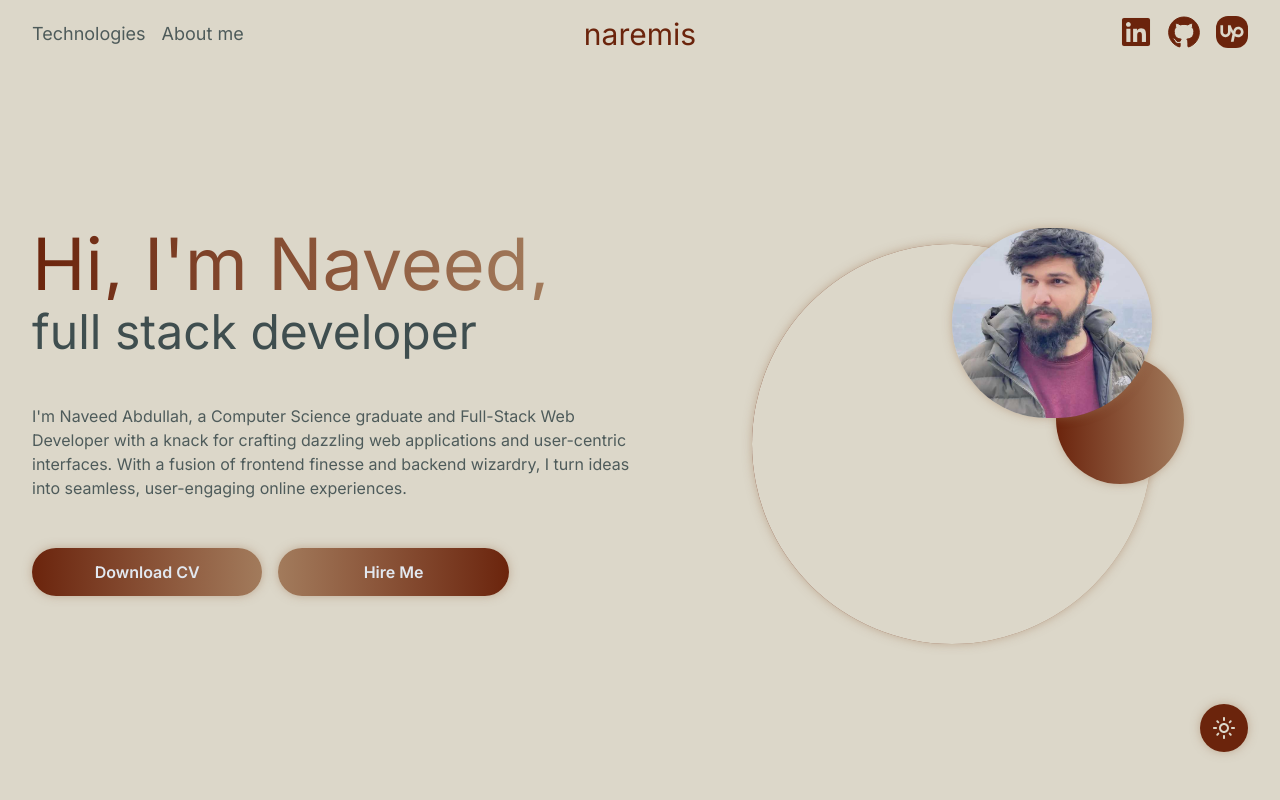
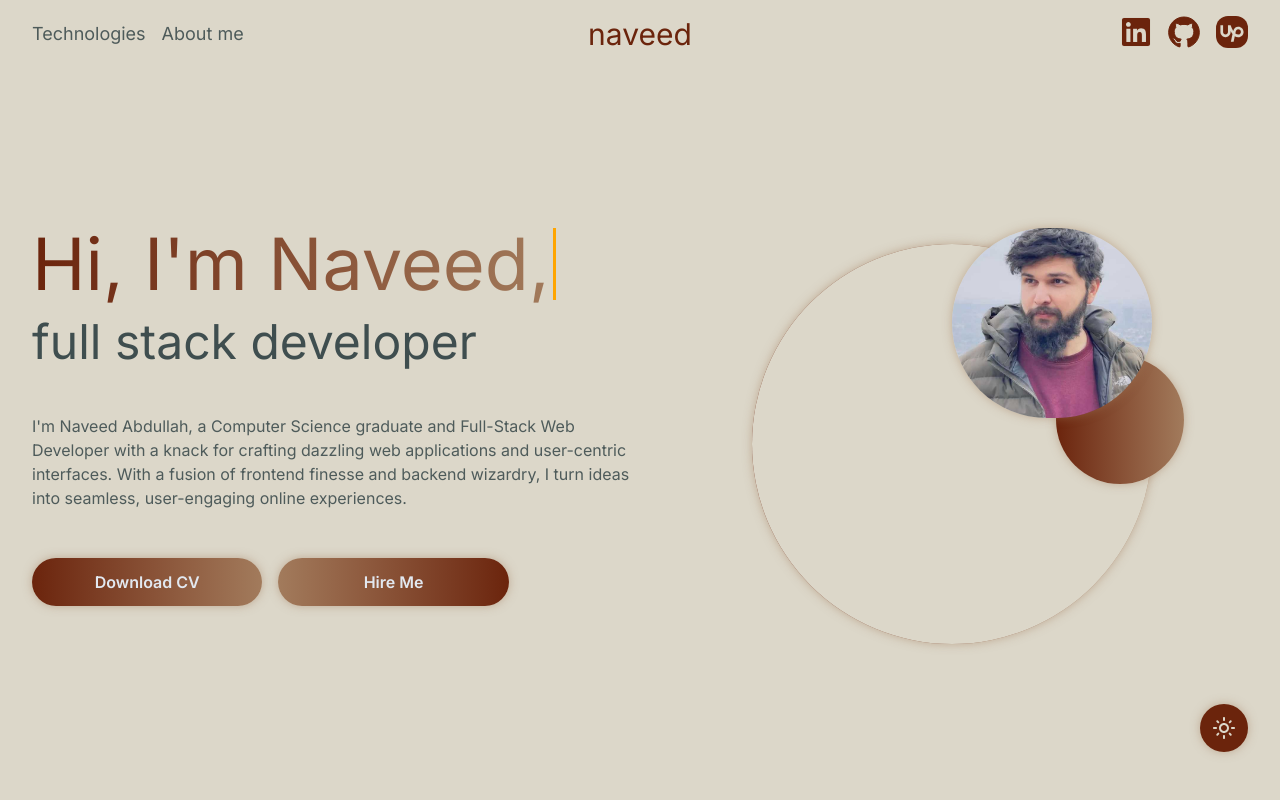
Before and after one commit to harrigit/New_Portfolio, a Next.js app: page / in a window 1280 px wide. Shown: the top 800 px of the page. Built offline with nearby package versions, Linux system fonts and the light colour scheme.

Commit message:
udpates to meta codes and some css

```diff
--- a/app/globals.css
+++ b/app/globals.css
@@ -64,3 +64,48 @@ svg {
 .upwork svg {
   @apply fill-primary stroke-primary;
 }
+
+
+
+@keyframes blinkCursor {
+  50% { border-color: transparent; }
+}
+
+.typewriter {
+  overflow: hidden;
+  border-right: 3px solid orange;
+  padding-right: 3px;
+  white-space: nowrap;
+  display: inline-block;
+  animation: blinkCursor 0.75s step-end infinite;
+}
+
+@keyframes fadeInUpLeft {
+  from {
+    opacity: 0;
+    transform: translate(120px, 120px); /* Adjust as needed */
+  }
+  to {
+    opacity: 1;
+    transform: translate(0, 0);
+  }
+}
+
+@keyframes fadeInUpRight {
+  from {
+    opacity: 0;
+    transform: translate(-120px, 120px); /* Adjust as needed */
+  }
+  to {
+    opacity: 1;
+    transform: translate(0, 0);
+  }
+}
+
+.fade-in-up-left {
+  animation: fadeInUpLeft 1s ease-out forwards;
+}
+
+.fade-in-up-right {
+  animation: fadeInUpRight 1s ease-out forwards;
+}
--- a/app/layout.tsx
+++ b/app/layout.tsx
@@ -25,6 +25,12 @@ export default function RootLayout({
 }) {
   return (
     <html lang='en'>
+      <Head>
+        <title>Naveed Abdullah | Software Engineer</title>
+        <meta name='description' content={metadata.description!} />
+        <meta property='og:title' content='Naveed Abdullah Portfolio Website' />
+        <meta property='og:description' content={metadata.description!} />
+      </Head>
       <body
         className={`${inter.variable} ${inter.className} antialiased bg-primary`}
       >
--- a/components/Header.tsx
+++ b/components/Header.tsx
@@ -8,7 +8,7 @@ function Header() {
   return (
     <nav className='mx-2 grid grid-cols-6 gap-y-4 py-4 bg-primary z-10 sm:mx-8 xl:mx-auto justify-between place-content-center align-text-top'>
       <div className='order-1  xl:order-2 col-span-3 xl:col-span-2 w-full flex justify-start xl:justify-center'>
-        <h1 className='text-3xl text-secondary'>naremis</h1>
+        <h1 className='text-3xl text-secondary'>naveed</h1>
       </div>
       <div className='order-2 xl:order-3 col-span-3 xl:col-span-2 '>
         <SocialLinks />
--- a/components/HeroSection.tsx
+++ b/components/HeroSection.tsx
@@ -1,10 +1,22 @@
-"use client";
+'use client';
 import { HERO_DESCRIPTION, SOCIAL_LINKS } from '@/assets/copy';
-import React from "react";
-import HeroBackdrop from "./HeroBackdrop";
+import React, { useEffect, useState } from 'react';
+import HeroBackdrop from './HeroBackdrop';
 import Image from 'next/image';
 
 function HeroSection() {
+  const [text, setText] = useState('');
+  const fullText = "I'm Naveed,";
+
+  useEffect(() => {
+    if (text.length < fullText.length) {
+      const timeoutId = setTimeout(() => {
+        setText(fullText.slice(0, text.length + 1));
+      }, 150);
+      return () => clearTimeout(timeoutId);
+    }
+  }, [text]);
+
   return (
     <div className='mt-8 mx-2 sm:mx-8 xl:mx-auto'>
       <div className='grid grid-cols-2 gap-4'>
@@ -12,7 +24,10 @@ function HeroSection() {
         <div className='space-y-12 z-10 my-24 lg:my-32 col-span-2 lg:col-span-1 order-2 lg:order-1'>
           <div>
             <div className='bg-clip-text text-transparent bg-gradient-to-r from-secondary to-accent text-7xl inline-block'>
-              <h1>{"Hi, I'm Naveed,"}</h1>
+              <h1 className='typewriter'>
+                {'Hi, '}
+                {text}
+              </h1>
             </div>
             <span className='mt-2 text-3xl md:text-5xl block'>
               full stack developer
@@ -25,14 +40,15 @@ function HeroSection() {
               target='_blank'
               aria-label='Download CV'
               download={true}
-              className='px-5 col-span-2 py-3 text-center shadow-md rounded-3xl text-slate-200 glow bg-gradient-to-r from-secondary to-accent'
+              className='px-5 col-span-2 py-3 text-center shadow-md rounded-3xl text-slate-200 glow bg-gradient-to-r from-secondary to-accent fade-in-up-left'
             >
               <span className='font-semibold'>Download CV</span>
             </a>
             <a
+              target='_blank'
               aria-label='Hire Me on Upwork'
               href={SOCIAL_LINKS.upworkURL}
-              className='px-5 col-span-2 py-3 shadow-md  text-center rounded-3xl text-slate-200 glow bg-gradient-to-r from-accent to-secondary'
+              className='px-5 col-span-2 py-3 shadow-md  text-center rounded-3xl text-slate-200 glow bg-gradient-to-r from-accent to-secondary fade-in-up-right'
             >
               <span className='font-semibold'>Hire Me</span>
             </a>
```
